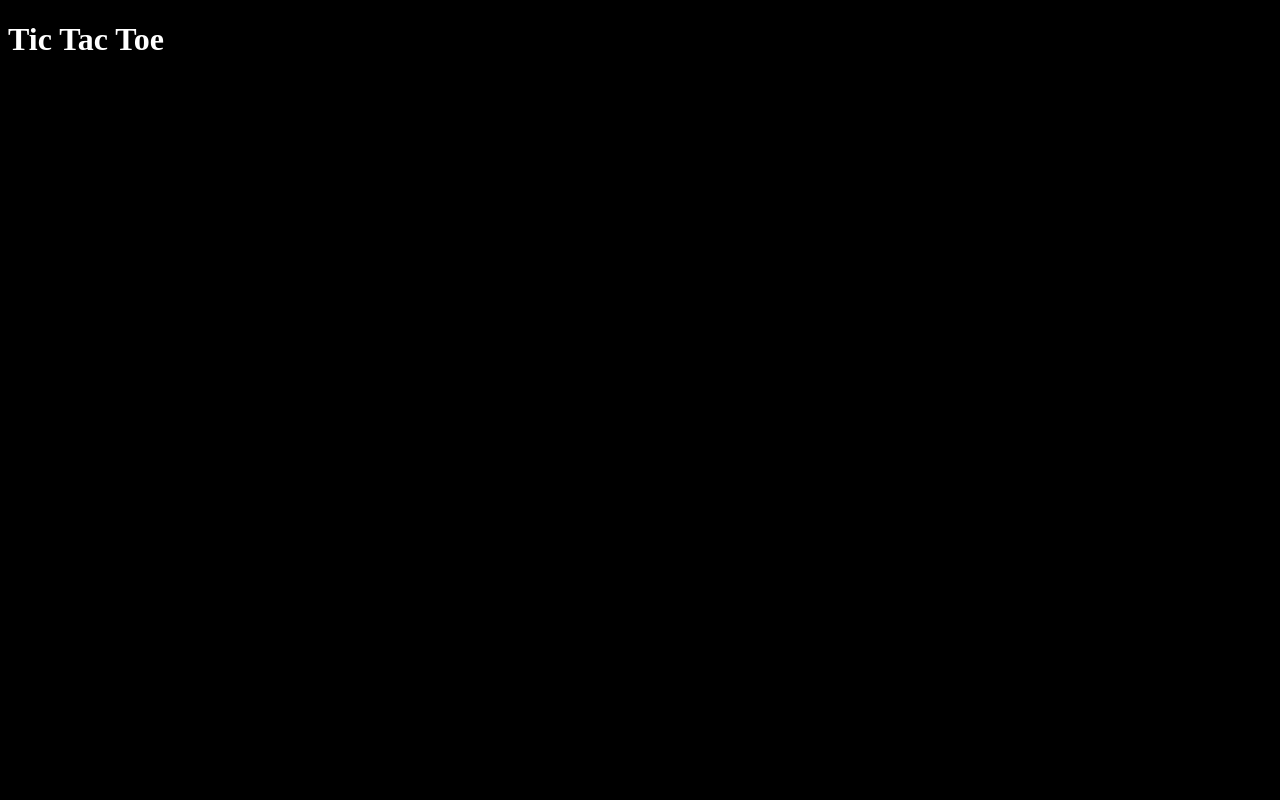
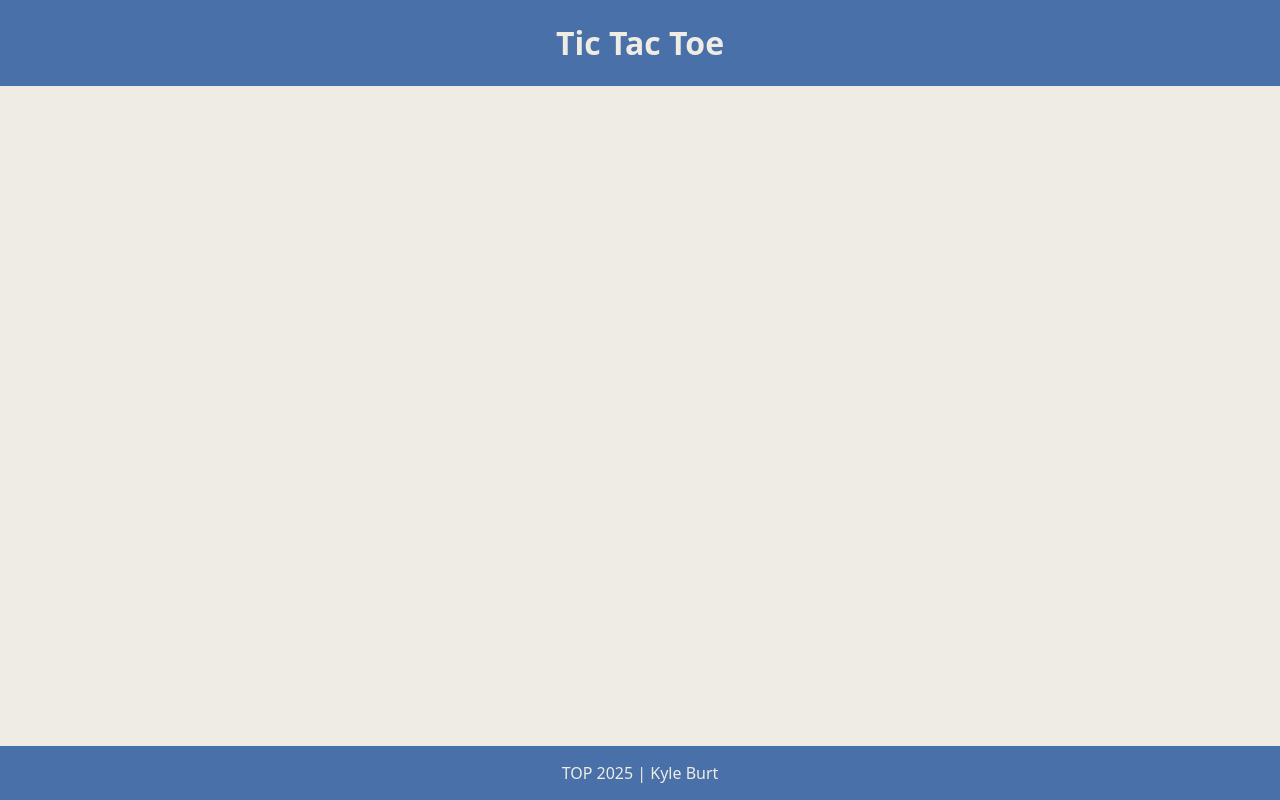
Before and after one commit to kyle2burt/tic-tac-toe, a plain HTML site: page index.html in a window 1280 px wide. Drawn offline with Linux system fonts and the light colour scheme.

Commit message:
Add basic html and styles

```diff
--- a/index.html
+++ b/index.html
@@ -8,6 +8,14 @@
     <title>Tic Tac Toe</title>
 </head>
 <body>
-    <h1>Tic Tac Toe</h1>
+    <header>
+        <h1>Tic Tac Toe</h1>
+    </header>
+    <div class="main">
+        <div class="game-board"></div>
+    </div>
+    <footer>
+        <p>TOP 2025 | Kyle Burt</p>
+    </footer>
 </body>
 </html>
--- a/styles.css
+++ b/styles.css
@@ -1,4 +1,32 @@
+:root {
+    --black: #000000;
+    --white: #EFECE3;
+    --dark-blue: #4A70A9;
+    --light-blue: #8FABD4
+}
 body {
-    color: white;
-    background-color: black;
+    height: 100vh;
+    margin: 0;
+    font-family: system-ui, -apple-system, BlinkMacSystemFont, 'Segoe UI', Roboto, Oxygen, Ubuntu, Cantarell, 'Open Sans', 'Helvetica Neue', sans-serif;
+    text-align: center;
+    background-color: var(--white);
+    display: flex;
+    flex-direction: column;
+    justify-content: space-between;
 }
+header,
+footer {
+    color: var(--white);
+    background-color: var(--dark-blue);
+}
+
+.game-board {
+    display: grid;
+    grid-template-columns: repeat(3, 200px);
+    justify-content: center;
+}
+.cell {
+    width: 200px;
+    height: 200px;
+    border: 2px solid black;
+}
```
